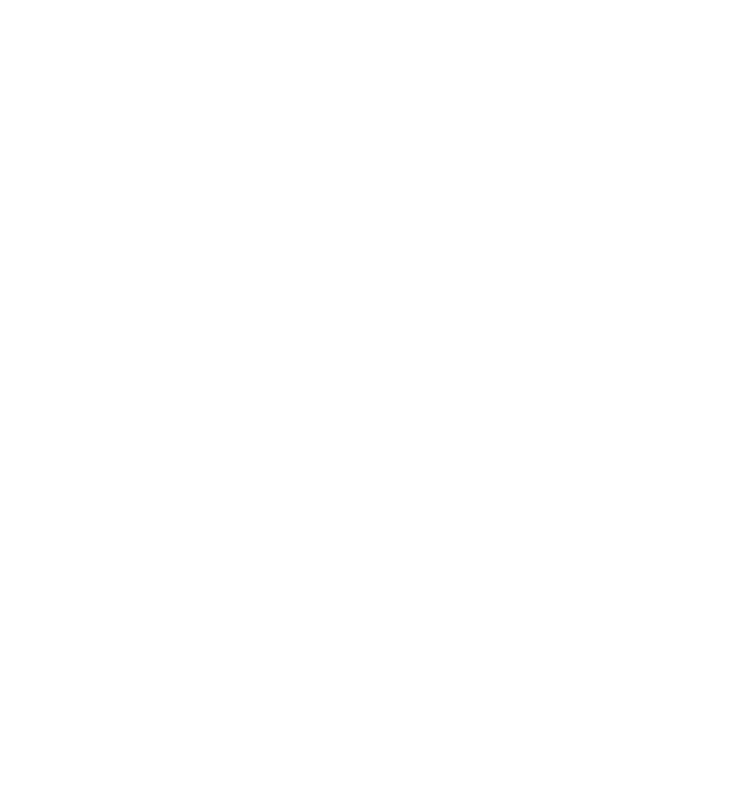
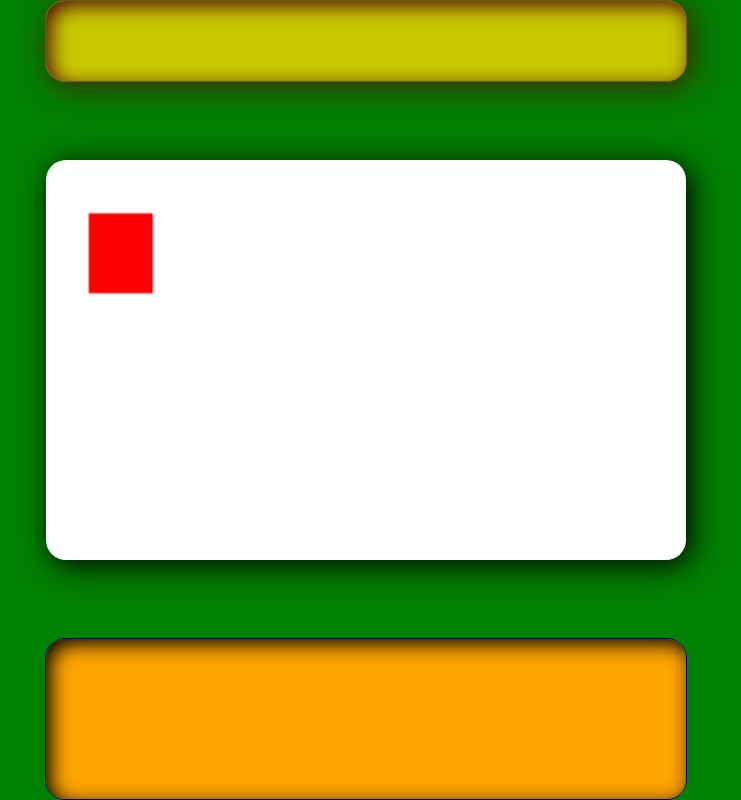
Before and after one commit to pabloforlani/TowerDefense, a plain HTML site: page index.html in a window 1280 px wide. Shown: the whole page, without its empty margins (274-1015 px from the left). Drawn offline with Linux system fonts and the light colour scheme.

Commit message:
upload proyect

```diff
--- a/index.html
+++ b/index.html
@@ -7,11 +7,15 @@
     <title>Tower Defense</title>
 </head>
 <body>
+    <div id="header">
+        <div id="menu"></div>
+    </div>
     <div id="canvasDiv">
         <canvas id="cvs">
             your explorer do not use canvas
         </canvas>
     </div>
+    <div id="footer"></div>
     <script src="./scripts/index.js" type="module"></script>
 </body>
 </html>
--- a/scripts/clases.js
+++ b/scripts/clases.js
@@ -1,15 +1,30 @@
-import * as index from "./principalFunctions.js";
-
-class Objeto {
-    constructor(x, y, ancho, alto, color){
+export class Object {
+    constructor(x, y, wide, high, color){
         this.x = x;
         this.y = y;
-        this.ancho = ancho;
-        this.alto = alto;
+        this.wide = wide;
+        this.high = high;
         this.color = color;
+        this.dx = 1;
+        this.dy = 1;
     }
 
-    dibujar = function(){
+    update = function(){
 
     }
+
+    draw = function(context2D){
+        context2D.save();
+        context2D.fillStyle = this.color;
+        context2D.fillRect(this.x, this.y, this.wide, this.high);
+        context2D.restore();
+    }
+
+    move = function(ancho, alto){
+        if(this.x > ancho || this.x < 0){
+            this.dx = - this.dx;
+        }
+    }
+
+
 }
--- a/scripts/index.js
+++ b/scripts/index.js
@@ -1,6 +1,6 @@
-import * as fp from "./principalFunctions.js";
+import * as principalFunctions from "./principalFunctions.js";
 
 window.onload = function(){
-    fp.start();
-    fp.principal();
+    principalFunctions.start();
+    principalFunctions.principal();
 }
--- a/scripts/principalFunctions.js
+++ b/scripts/principalFunctions.js
@@ -1,7 +1,12 @@
-import * as fs from "./secondaryFunctions.js";
+import * as secondaryFunctions from "./secondaryFunctions.js";
+import * as clases from "./clases.js";
+
+var cvs, ctx, model;
 
 export function start(){
-    console.log(fs.randomNumber(100));
+    model = new clases.Object(20,20,30,30,"red");
+    cvs = document.getElementById("cvs");
+    ctx = cvs.getContext("2d");
 }
 
 export function principal(){
@@ -13,13 +18,13 @@ export function principal(){
 }
 
 function update(){
-
+    model.move(100,50);
 }
 
 function draw(){
-
+    model.draw(ctx);
 }
 
 function clean(){
-
+    ctx.cleanRect
 }
--- a/style.css
+++ b/style.css
@@ -3,3 +3,62 @@
     border: 0px;
     padding: 0px;
 }
+
+body{
+    display: flex;
+    justify-content: center;
+}
+
+#header{
+    position: fixed;
+    width: 100vw;
+    height: 10vh;
+    background: rgba(200, 200, 0, 1);
+    border-radius: 20px;
+    box-shadow: 5px 5px 30px rgb(63, 39, 4),
+    inset 5px 5px 20px rgb(77, 11, 11);
+    border: 1px solid rgb(105, 93, 23);
+    z-index: 10;
+}
+
+#canvasDiv{
+    position: relative;
+    display: flex;
+    justify-content: center;
+    background: green;
+    width: 100vw;
+    height: 100vh;
+}
+
+#cvs{
+    position: absolute;
+    top: 20vh;
+    width: 50vw;
+    height: 50vh;
+    background: white;
+    border-radius: 20px;
+    box-shadow: 5px 5px 30px;
+
+}
+
+#footer{
+    position: fixed;
+    bottom: 0px;
+    width: 100vw;
+    height: 20vh;
+    background: orange;
+    border-radius: 20px;
+    box-shadow: inset 5px 5px 20px ;
+    border: 1px solid darkblue;
+    z-index: 10;
+}
+
+@media (width > 600px) {
+    #header{
+        width: 50vw;
+    }
+
+    #footer{
+        width: 50vw
+    }
+}
```
